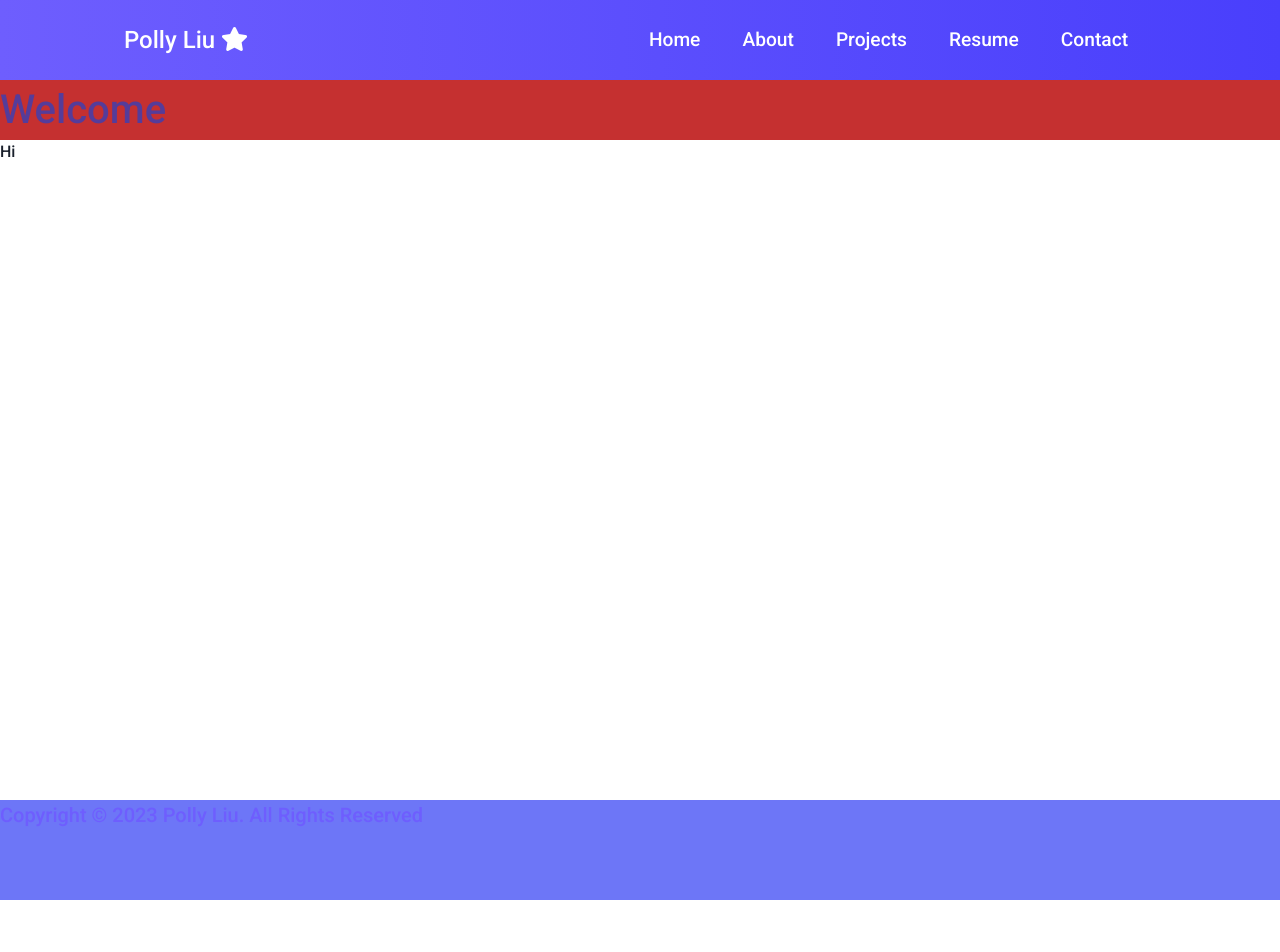
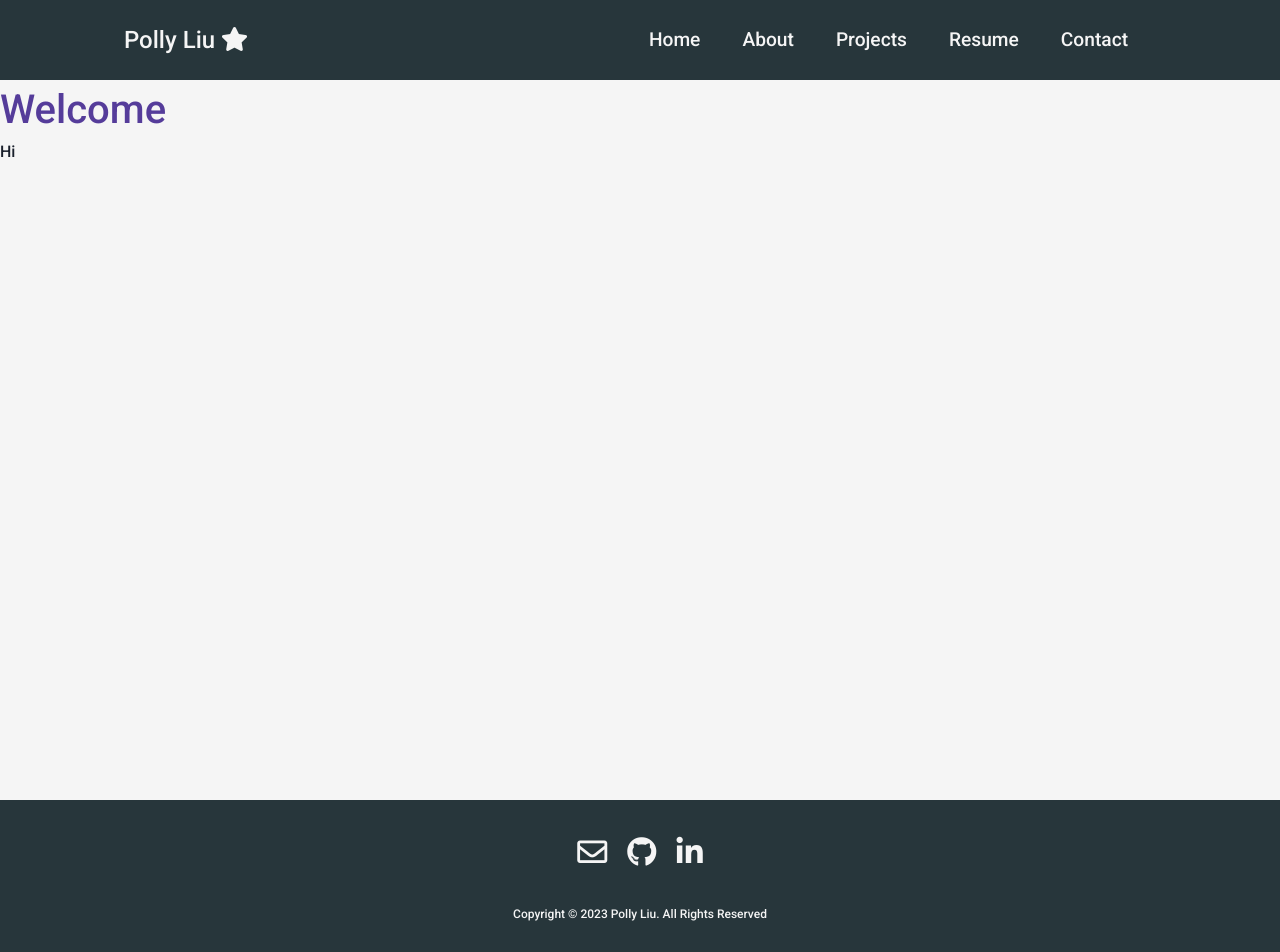
Before and after one commit to pollyliu1/pollyliu1.github.io, a React (Create React App) app: page / in a window 1280 px wide. Shown: the top 952 px of the page. Before the commit the page ends 900 px from the top, so only its background shows below. Built offline with nearby package versions, Linux system fonts and the light colour scheme.

Commit message:
Finished footer and global theme

```diff
--- a/src/App.css
+++ b/src/App.css
@@ -4,8 +4,14 @@
 
 /* For global colour theme */
 :root {
-    --purpleMain: rgb(110, 94, 254);
-    --purpleHover: #6d76f7;
+    --navbarMain: rgb(39,54,59);
+    --navbarHover: rgb(57, 77, 85);
 
-    --tealMain: #C53030;
+    --tealMain: rgb(113,178,173);
+    --tealDark: rgb(114,173,160);
+    --tealDarker: rgb(65,94,94);
+
+    --whiteMain: rgb(245,245,245);
+    --whiteDark: rgb(221,221,221);
+    --whiteDarker: rgba(199,199,199);
 }
--- a/src/components/Footer/Footer.css
+++ b/src/components/Footer/Footer.css
@@ -1,11 +1,25 @@
 @import "../../App.css";
 
 .footer {
-    height: 100px;
-    background-color: var(--purpleHover);
+    height: 155px;
+    background-color: var(--navbarMain);
 }
 
-.box {
-    color: var(--purpleMain);
-    font-size: 20px;
+.icons {
+    font-size: 30px;
+    color: var(--whiteMain);
+    justify-content: center;
+    padding: 30px;
+    grid-gap: 20px;
 }
+
+.github:hover {
+    background-color: var(--whiteMain);
+    border-radius: 2;
+}
+
+.copyright {
+    color: var(--whiteMain);
+    font-size: 12px;
+    text-align: center;
+}
--- a/src/components/Footer/Footer.js
+++ b/src/components/Footer/Footer.js
@@ -1,12 +1,25 @@
 import React from 'react'
 import "./Footer.css"
-import { Box } from '@chakra-ui/react';
+import { Box, Flex } from '@chakra-ui/react';
 
 class Footer extends React.Component {
     render() {
         return(
             <Box className="footer">
-                <Box className="box"> Copyright &copy; 2023 Polly Liu. All Rights Reserved</Box>
+                <Flex className="icons">
+                    <a className="email" href="mailto: pollyliu4@gmail.com" target="_blank">
+                        <i class="far fa-envelope"></i>
+                        </a>
+                    <a className="github" href="https://github.com/pollyliu1" target="_blank">
+                        <i class="fab fa-github"></i>
+                    </a>
+                    <a className="linkedin" href="https://www.linkedin.com/in/pollyliu1/" target="_blank">
+                        <i class="fab fa-linkedin-in"></i>
+                    </a>
+                </Flex>
+                <Box className="copyright">
+                    Copyright &copy; 2023 Polly Liu. All Rights Reserved
+                </Box>
             </Box>
         )
     }
--- a/src/components/Navbar/Navbar.css
+++ b/src/components/Navbar/Navbar.css
@@ -1,7 +1,7 @@
 @import "../../App.css";
 
 .NavbarItems {
-    background: linear-gradient(90deg, rgb(110, 94, 254) 0%, rgba(73, 63, 252, 1) 100%);
+    background: var(--navbarMain);
     height: 80px;
     display: flex;
     justify-content: center;
@@ -10,7 +10,7 @@
 }
 
 .navbar-logo {
-    color: white;
+    color: var(--whiteMain);
     justify-self: start;
     margin-left: 20px;
     cursor: pointer;
@@ -29,19 +29,19 @@
 }
 
 .nav-links {
-    color: white;
+    color: var(--whiteMain);
     text-decoration: none;
     padding: 0.5rem 1rem;
 }
 
 .nav-links:hover {
-    background-color: #6d76f7;
+    background-color: var(--navbarHover);
     border-radius: 4px;
     transition: all 0.2s ease-out;
 }
 
 .fa-bars {
-    color: white;
+    color: var(--whiteMain);
 }
 
 .menu-icon {
@@ -67,7 +67,7 @@
     }
 
     .nav-menu.active {
-        background: #6668f4;
+        background: var(--navbarMain);
         left: 0;
         opacity: 1;
         transition: all 0.5s ease;
@@ -82,7 +82,7 @@
     }
 
     .nav-links:hover {
-        background-color: #7577fa;
+        background-color: var(--navbarHover);
         border-radius: 0;
     }
 
@@ -105,7 +105,7 @@
     }
 
     .fa-times {
-        color: white;
+        color: var(--whiteMain);
         font-size: 2rem;
         padding-right: 2.5px;
     }
--- a/src/pages/About.css
+++ b/src/pages/About.css
@@ -2,5 +2,5 @@
 
 .about {
     height: calc(100vh - 80px);
-    background: cyan;
+    background: var(--tealMain);
 }
--- a/src/pages/Home.css
+++ b/src/pages/Home.css
@@ -3,11 +3,11 @@
 
 .home {
     height: calc(100vh - 80px);
-    background-color: white;
+    background-color: var(--whiteMain);
 }
 
 .welcome {
     color: #553C9A;
     font-size: 40px;
-    background: var(--tealMain);
+    background: var(--whiteMain);
 }
--- a/src/pages/Projects.css
+++ b/src/pages/Projects.css
@@ -1,7 +1,7 @@
 @import "../App.css";
 
 .projects {
-    background: red;
+    background: var(--whiteMain);
     min-height: 600px;
 }
 
```
